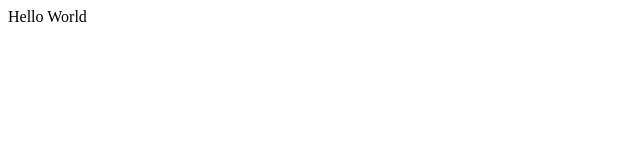
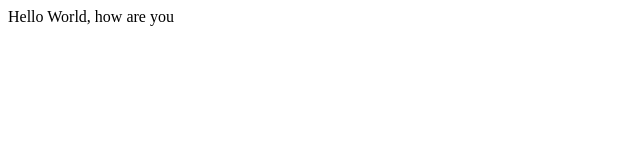
Before and after one commit to AYUSHUKL/testingMerge, a plain HTML site: page index.html in a window 1280 px wide. Shown: the full height of the page, 0-640 px from the left. Drawn offline with Linux system fonts and the light colour scheme.

Commit message:
Update index.html

```diff
--- a/index.html
+++ b/index.html
@@ -1 +1 @@
-<a>Hello World</a>
+<a>Hello World, how are you</a>
```
